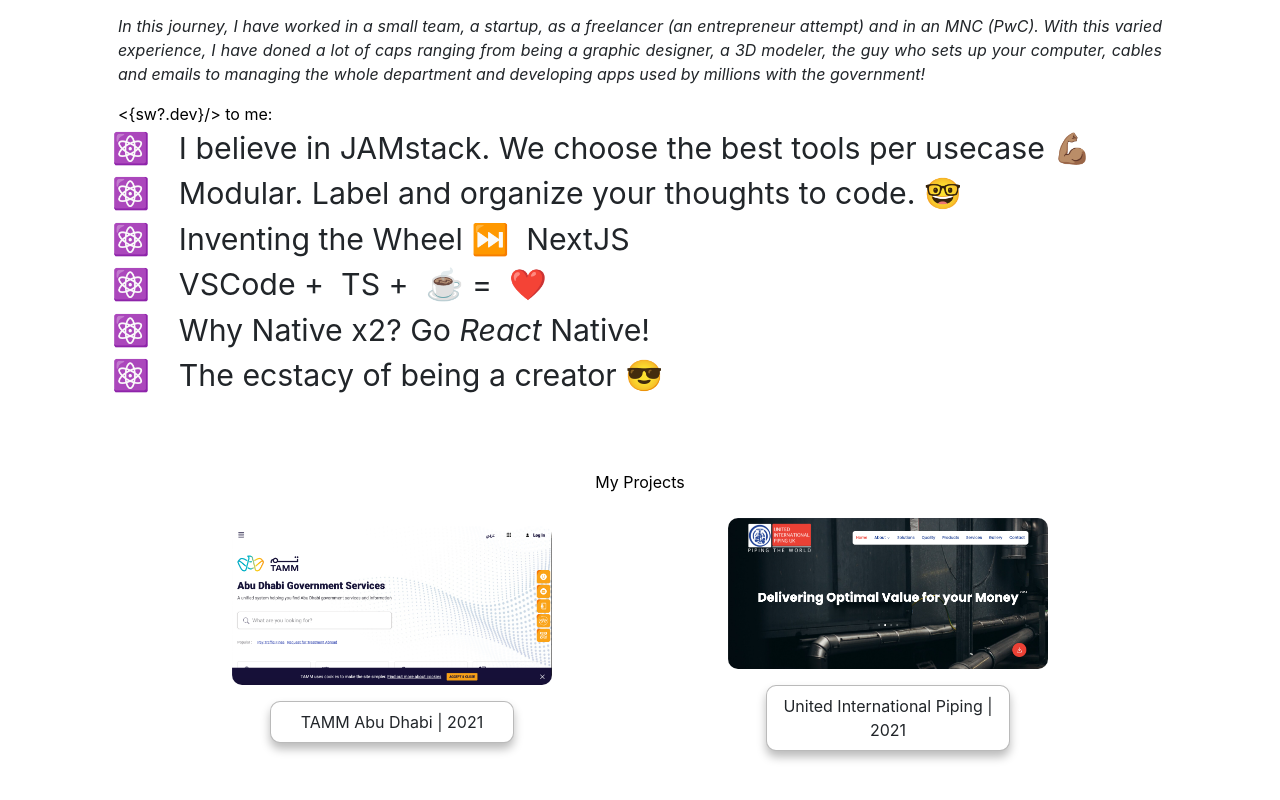
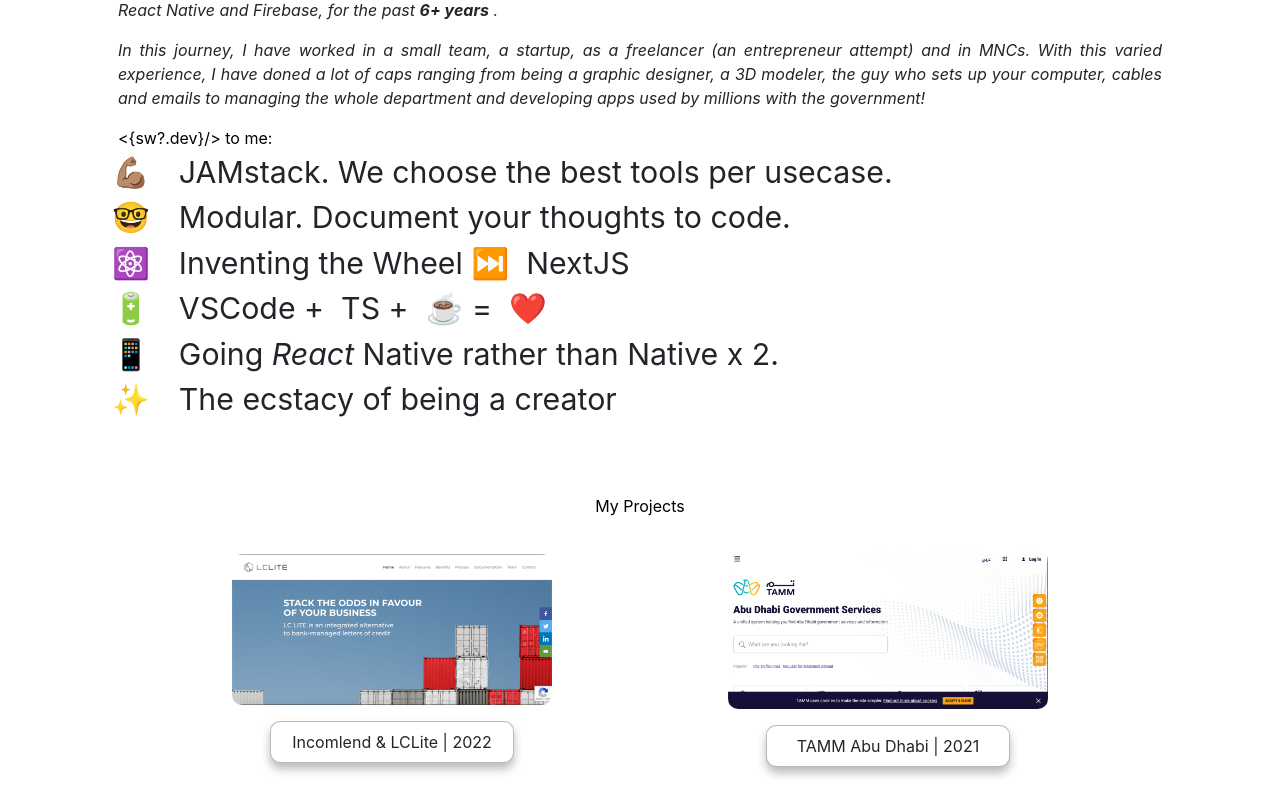
Before and after one commit to merrillkoshy/merrillkoshy.github.io, a Next.js app: page / in a window 1280 px wide. Shown: the part 820-1620 px from the top of the page. Built offline with nearby package versions, Linux system fonts and the light colour scheme.

Commit message:
updated profile

```diff
--- a/components/About.tsx
+++ b/components/About.tsx
@@ -14,11 +14,12 @@ const About = ({ styles }: { styles: any }) => {
 					developer, educated with backend development, built APIs and works
 					with NoSQL databases. Having deployed{" "}
 					<strong>over 20 projects</strong> as a full stack JavaScript
-					developer, I have worked with ReactJS, NextJS, NodeJS, ExpressJS and
-					MongoDB using Redux, GraphQL & Redis, clean code with TypeScript, Jest
-					& Enzyme, CI/CD with TravisCI, Github & Vercel, authentication with
-					JWT, Cross-Platform app development using React Native and Firebase,
-					for the past <strong>6 years</strong> .
+					developer, I have worked with primarily ReactJS, NextJS, NodeJS,
+					ExpressJS and MongoDB using Redux, GraphQL & Redis, clean code with
+					TypeScript, Jest & Enzyme, CI/CD with TravisCI, Github & Vercel, NPM
+					packaging and component library development, authentication with JWT,
+					Cross-Platform app development using React Native and Firebase, for
+					the past <strong>6+ years</strong> .
 				</p>
 				<p
 					style={{
@@ -27,19 +28,19 @@ const About = ({ styles }: { styles: any }) => {
 					}}
 				>
 					In this journey, I have worked in a small team, a startup, as a
-					freelancer (an entrepreneur attempt) and in an MNC (PwC). With this
-					varied experience, I have doned a lot of caps ranging from being a
-					graphic designer, a 3D modeler, the guy who sets up your computer,
-					cables and emails to managing the whole department and developing apps
-					used by millions with the government!
+					freelancer (an entrepreneur attempt) and in MNCs. With this varied
+					experience, I have doned a lot of caps ranging from being a graphic
+					designer, a 3D modeler, the guy who sets up your computer, cables and
+					emails to managing the whole department and developing apps used by
+					millions with the government!
 				</p>
 				<a className={styles.regular}> {`<{sw?.dev}/> to me:`}</a>
 				<ul>
 					<li className={styles.listedMe}>
-						I believe in JAMstack. We choose the best tools per usecase 💪🏽
+						JAMstack. We choose the best tools per usecase.
 					</li>
 					<li className={styles.listedMe}>
-						Modular. Label and organize your thoughts to code. 🤓
+						Modular. Document your thoughts to code.
 					</li>
 					<li className={styles.listedMe}>
 						{`Inventing the Wheel ⏭️ `}&#160;{`NextJS`}
@@ -54,10 +55,10 @@ const About = ({ styles }: { styles: any }) => {
 						{`❤️`}
 					</li>
 					<li className={styles.listedMe}>
-						Why Native x2? Go <span style={{ fontStyle: "italic" }}>React</span>{" "}
-						Native!
+						Going <span style={{ fontStyle: "italic" }}>React</span> Native
+						rather than Native x 2.
 					</li>
-					<li className={styles.listedMe}>The ecstacy of being a creator 😎</li>
+					<li className={styles.listedMe}>The ecstacy of being a creator</li>
 				</ul>
 			</div>
 		</span>
--- a/data/index.ts
+++ b/data/index.ts
@@ -2,8 +2,21 @@ import { Data } from "../types"
 
 const data: Data[] = [
 	{
+		"Incomlend & LCLite": {
+			type: "WebApp",
+			source: "/projects/lclite.png",
+			year: 2022,
+			url: "https://marketplace.lclite.com",
+			details: `Incomlend and LCLite FinTech Platform tooling. Tasked with Software Architecture Rationalisation, developing the component library required to be used in both platforms.
+			• Squad collaboration using Slack and management using JIRA.
+			• Engineered along with 2 other developers in a cross-functional team of 10, based in the parent company in Singapore.
+			• Created a tooling division dedicated to delivering isolated, versatile and highly performant React component package library, thereby reducing platform Front-End development time and effort and increasing platform FMP by approximately 30%.
+			• Development Stack: ReactJS TypeScript| Storybook and JSDoc | ESLint | Webpack and RollupJS | NPM and GitLab.`,
+		},
+	},
+	{
 		"TAMM Abu Dhabi": {
-			type: "Website",
+			type: "WebApp",
 			source: "/projects/tamm.png",
 			year: 2021,
 			url: "https://www.tamm.abudhabi",
@@ -54,7 +67,7 @@ const data: Data[] = [
 	},
 	{
 		"MarketPlace UAE": {
-			type: "Website",
+			type: "WebApp",
 			source: "/projects/marketplace.png",
 			year: 2021,
 			url: "#",
@@ -78,7 +91,7 @@ const data: Data[] = [
 	},
 	{
 		"Gulf Motorcycles Admin Panel": {
-			type: "Website",
+			type: "WebApp",
 			source: "/projects/gmradmin.png",
 			year: 2021,
 			url: "https://www.gulfmotorcycles.com/admin",
@@ -103,7 +116,7 @@ const data: Data[] = [
 	},
 	{
 		"Sana'a Kayum ": {
-			type: "Website",
+			type: "WebApp",
 			source: "/projects/sk.png",
 			year: 2020,
 			url: "https://www.sanaakayum.com",
@@ -216,11 +229,11 @@ const data: Data[] = [
 	},
 	{
 		"Mercedez-Benz (Gargash) ": {
-			type: "Website",
+			type: "WebApp",
 			source: "/projects/gargash.png",
 			year: 2017,
 			url: "https://www.gargashonlineshop.com",
-			details: `* A bilingual ecommerce website for the prestigious Mercedez-Benz's lifestyle accessories.
+			details: `* A bilingual ecommerce webapp for the prestigious Mercedez-Benz's lifestyle accessories.
 			* Development using Vanilla JS & WordPress PHP
 			`,
 		},
--- a/pages/Home.module.css
+++ b/pages/Home.module.css
@@ -20,8 +20,23 @@
 	text-indent: -0.7rem;
 	padding-left: 2rem;
 }
-.listedMe::marker {
+.listedMe:first-child::marker {
+	content: "💪🏽 ";
+}
+.listedMe:nth-child(2)::marker {
+	content: "🤓 ";
+}
+.listedMe:nth-child(3)::marker {
 	content: "⚛️ ";
+}
+.listedMe:nth-child(4)::marker {
+	content: "🔋 ";
+}
+.listedMe:nth-child(5)::marker {
+	content: "📱 ";
+}
+.listedMe:last-child::marker {
+	content: "✨ ";
 }
 .footer {
 	width: 100%;
@@ -41,14 +56,14 @@
 	justify-content: center;
 	align-items: center;
 }
-.displayWebsite {
+.displayWebsite, .displayWebApp {
 	height: 200px;
 	width: 400px;
 }
 .displayApp img:hover,
-.displayWebsite img:hover,
+.displayWebsite img:hover, .displayWebApp img:hover,
 .displayApp img:focus,
-.displayWebsite img:focus {
+.displayWebsite img:focus, .displayWebApp img:focus {
 	box-shadow: -11px 20px 17px #bebebe, 20px -11px 17px #ffffff;
 	-webkit-transform: rotateZ(-1deg);
 	-moz-transform: rotateZ(-1deg);
@@ -83,6 +98,12 @@
 	max-width: 25vw;
 	border-radius: 10px;
 }
+.displayConfigWebApp {
+	height: auto;
+	width: 100%;
+	max-width: 25vw;
+	border-radius: 10px;
+}
 .displayConfigApp {
 	height: auto;
 	width: 100%;
@@ -103,7 +124,7 @@
 }
 
 @media all and (min-width: 480px) and (max-width: 768px) {
-	.displayConfigWebsite {
+	.displayConfigWebsite, .displayConfigWebApp {
 		max-width: 95vw;
 	}
 	.namePlates {
@@ -112,7 +133,7 @@
 }
 
 @media all and (max-width: 480px) {
-	.displayConfigWebsite {
+	.displayConfigWebsite, .displayConfigWebApp {
 		max-width: 95vw;
 	}
 	.namePlates {
```
Also changed, not shown: public/projects/lclite.png (added), 1 other file (tests, documents, lock files or other folders).
